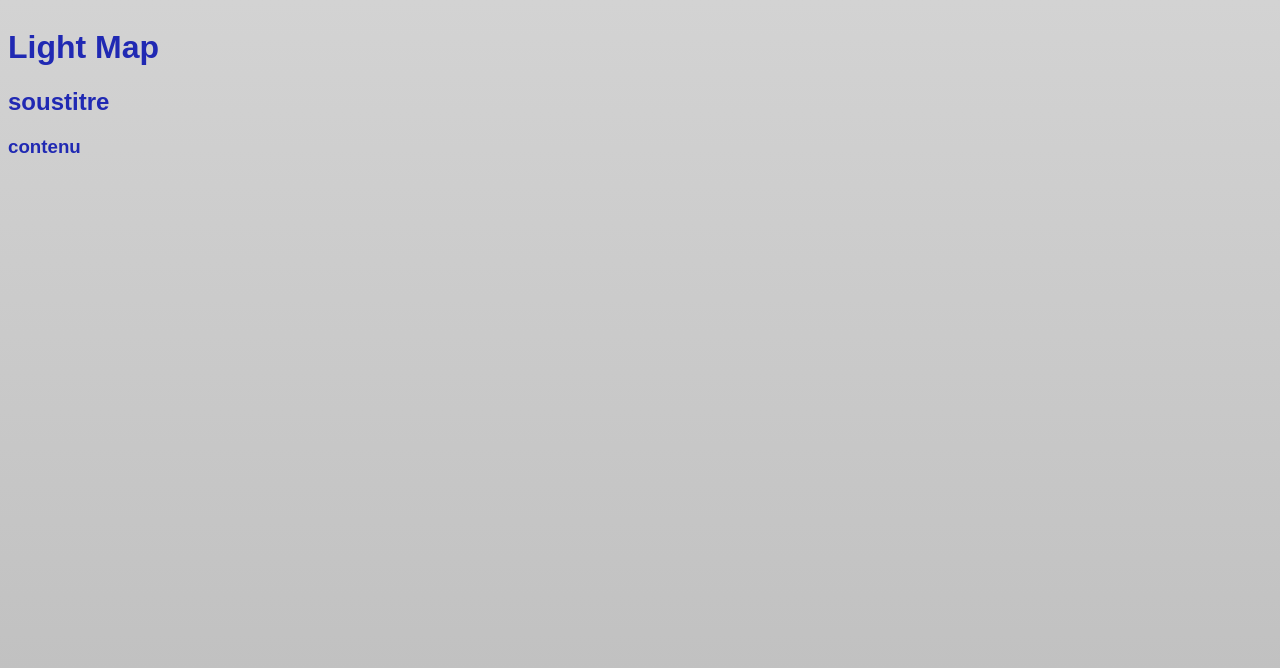
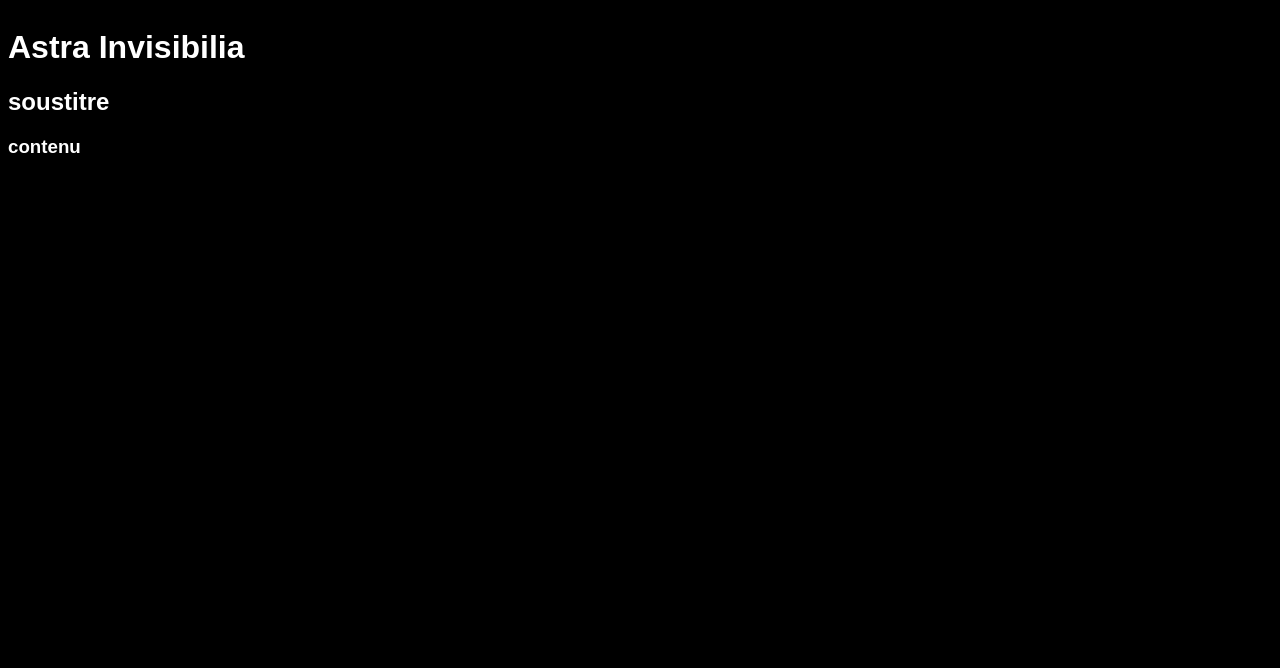
Before and after one commit to AliciaBrouyer/lightmap, a plain HTML site: page index.html in a window 1280 px wide. Shown: the top 668 px of the page. Drawn offline with Linux system fonts and the light colour scheme.

Commit message:
Update index.html

```diff
--- a/index.html
+++ b/index.html
@@ -8,7 +8,7 @@
         body{
             font-family: sans-serif;
             min-height: 980vh;
-            background: linear-gradient(lightgrey, black);
+            background: linear-gradient(rgb(0, 0, 0), rgb(0, 0, 0));
             display: flex;
             flex-direction: column;
             justify-content: flex-start;
@@ -16,7 +16,7 @@
         }
 
         text{
-            color: rgb(32, 41, 179);
+            color: rgb(255, 255, 255);
 
         }
 
@@ -32,7 +32,7 @@
 </head>
 <body>
     <text>
-        <h1>Light Map</h1>
+        <h1>Astra Invisibilia</h1>
         <h2>soustitre</h2>
         <h3>contenu</h3>
     </text>
```
